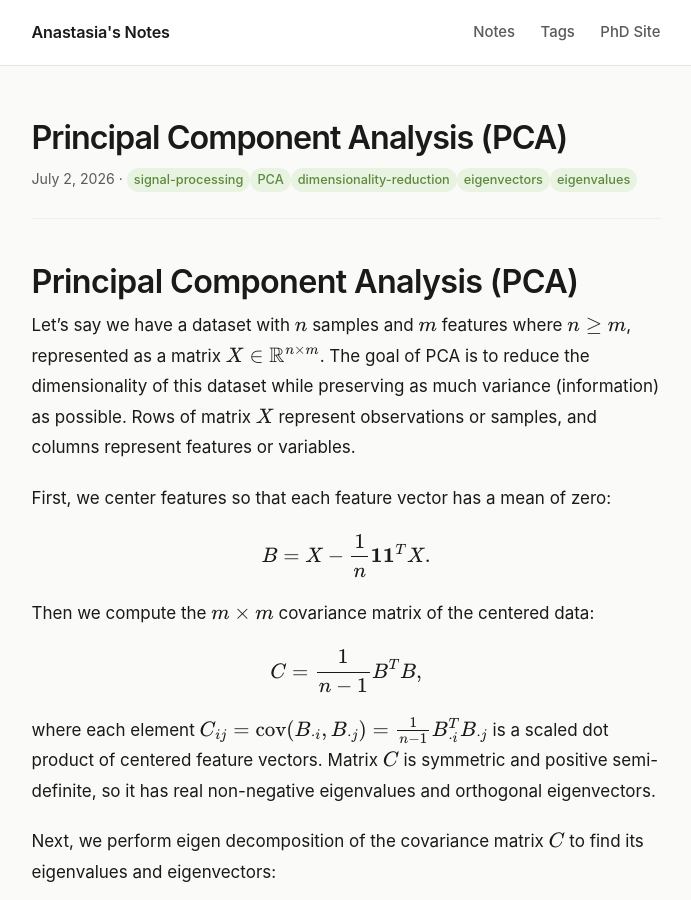
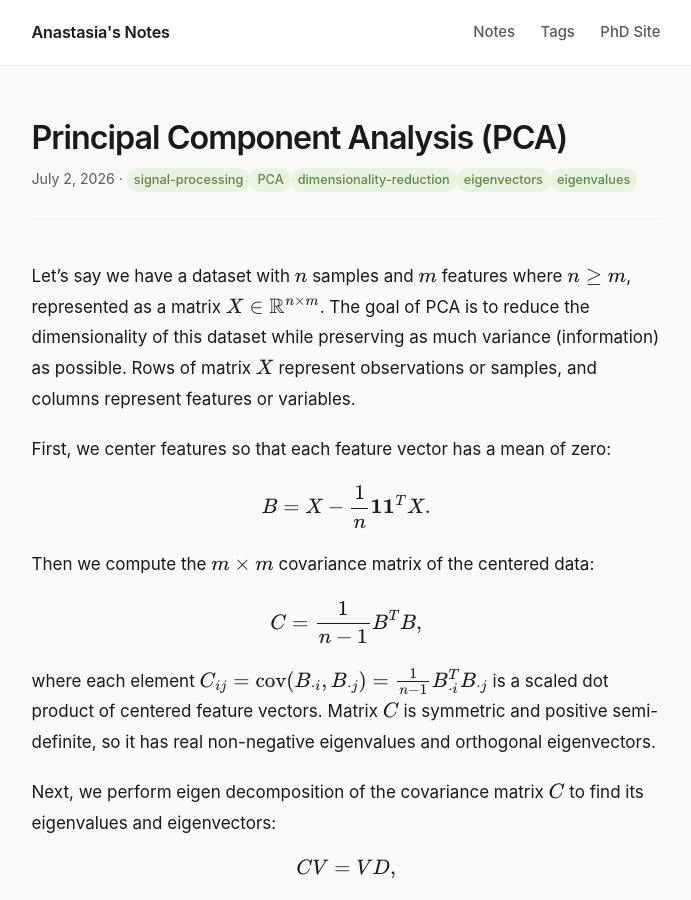
Before and after one commit to Tourmaline/Tourmaline.github.io, a Jekyll site: the page built from _posts/2026-07-02-PCA.md, in a window 1280 px wide and 900 px high. Shown: the whole window, without its empty margins (294-985 px from the left). Built offline with Jekyll 4.4.1, drawn with Linux system fonts in a browser that asks for light colours.

Commit message:
Remove first heading

```diff
--- a/_posts/2026-07-02-PCA.md
+++ b/_posts/2026-07-02-PCA.md
@@ -5,10 +5,6 @@ date: 2026-07-02
 tags: [signal-processing, PCA, dimensionality-reduction, eigenvectors, eigenvalues]
 math: true
 ---
-
-
-# Principal Component Analysis (PCA)
-
 
 Let's say we have a dataset with $n$ samples and $m$ features where $n \geq m$, represented as a matrix $X \in \mathbb{R}^{n \times m}$. The goal of PCA is to reduce the dimensionality of this dataset while preserving as much variance (information) as possible. Rows of matrix $X$ represent observations or samples, and columns represent features or variables.
 
```
